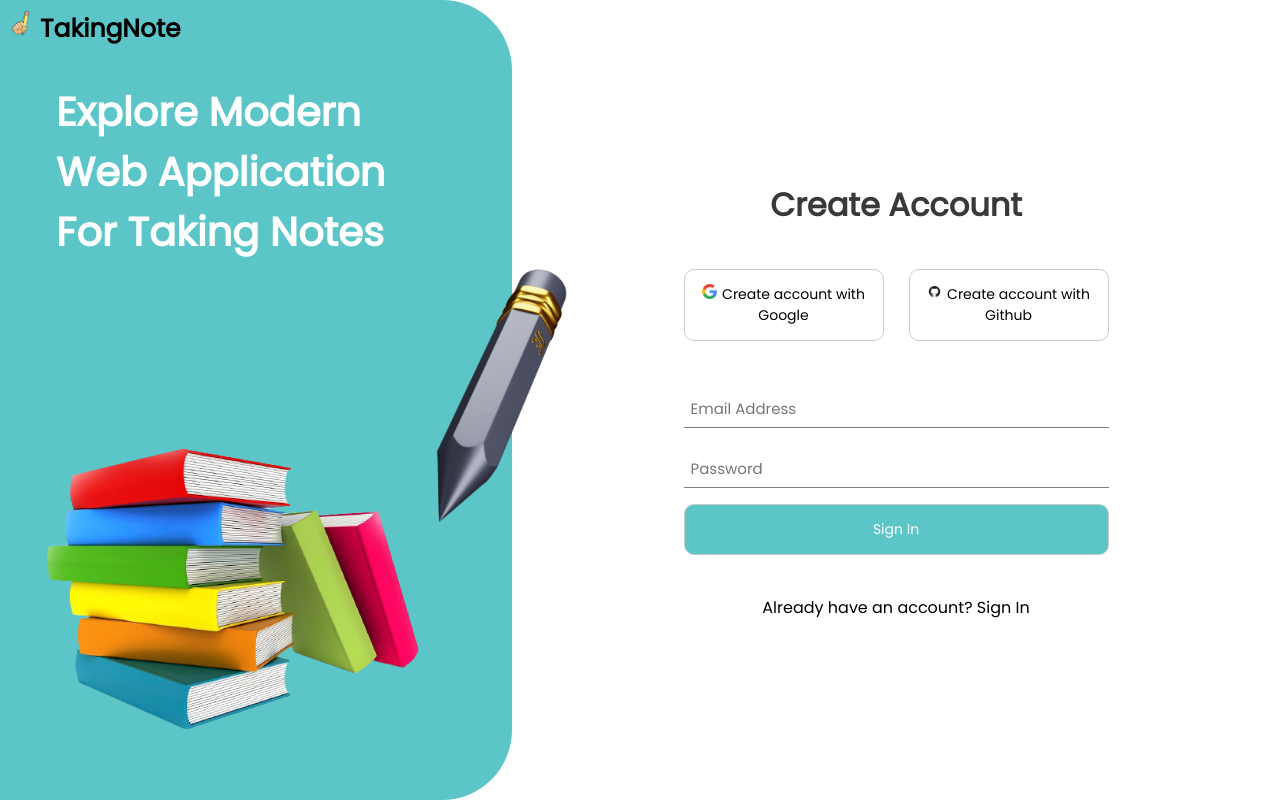
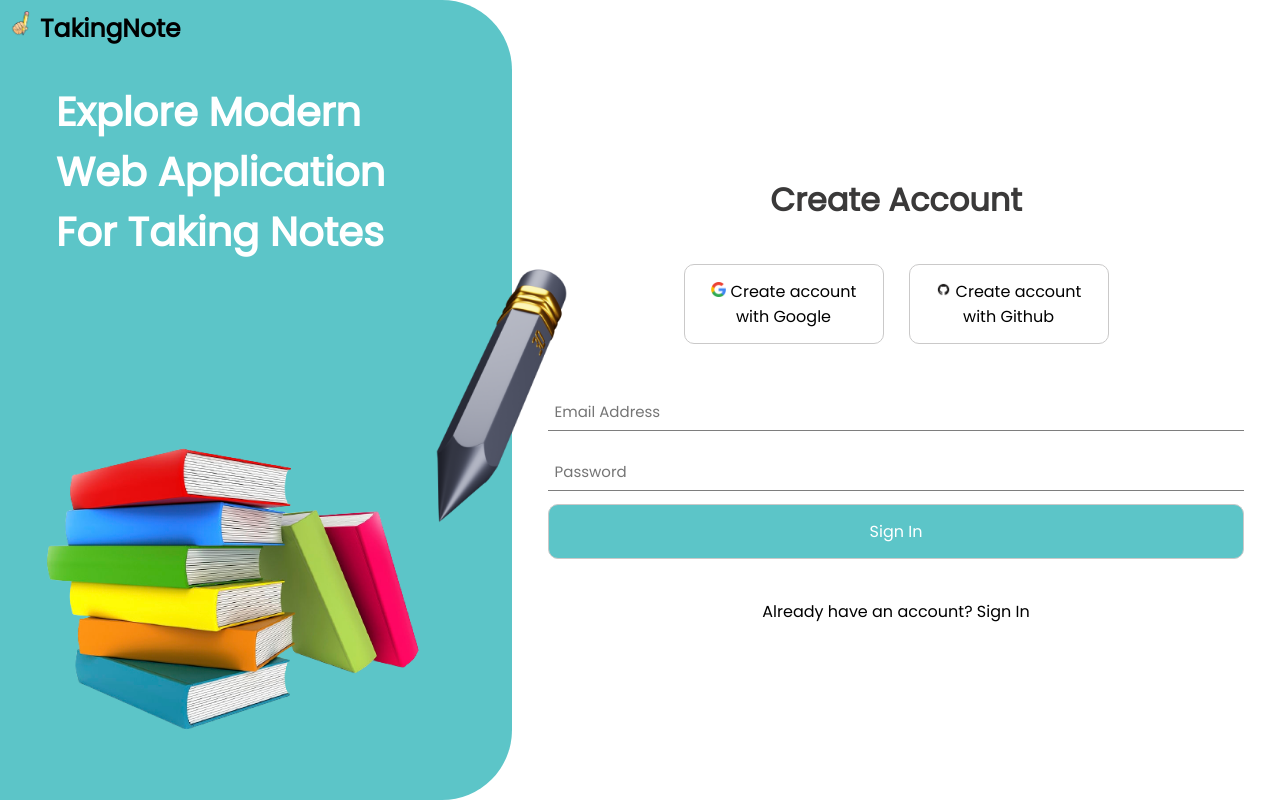
Before and after one commit to PrinceNarteh/evernote-clone, a React (Create React App) app in the folder web/: page /signin in a window 1280 px wide. Built offline with nearby package versions, Linux system fonts and the light colour scheme.

Commit message:
done styling SignIn page

```diff
--- a/web/src/pages/SignIn.tsx
+++ b/web/src/pages/SignIn.tsx
@@ -3,7 +3,7 @@ import styled from "@emotion/styled";
 import { ChangeEvent, FormEvent, useState } from "react";
 import { Link, useNavigate } from "react-router-dom";
 import { GENERICS } from "../components/GlobalStyle";
-import { Button } from "../styles";
+import { Button, Input } from "../styles";
 
 const SIGN_IN_MUTATION = gql`
   mutation ($data: UserInput!) {
@@ -15,7 +15,7 @@ const SIGN_IN_MUTATION = gql`
 
 const SignIn = () => {
   const [form, setForm] = useState({ email: "", password: "" });
-  const [signIn, { loading, error, data }] = useMutation(SIGN_IN_MUTATION);
+  let [signIn, { loading, error }] = useMutation(SIGN_IN_MUTATION);
   const navigate = useNavigate();
 
   const onSubmitHandler = async (evt: FormEvent<HTMLFormElement>) => {
@@ -31,13 +31,14 @@ const SignIn = () => {
       onCompleted: () => {
         navigate("/");
       },
+      onError: () => {
+        loading = false;
+      },
     });
   };
 
   const onChangeHandler = ({ target }: ChangeEvent<HTMLInputElement>) =>
     setForm({ ...form, [target.name]: target.value });
-
-  if (loading) return <p>Loading....</p>;
 
   return (
     <FormWrapper className="login-container">
@@ -59,7 +60,7 @@ const SignIn = () => {
         <div className="form-wrapper">
           <h1>Create Account</h1>
           <div className="links">
-            <Button type="button" id="btn-1">
+            <Button label="" type="button" id="btn-1">
               <a href="https://www.google.com">
                 <img
                   src="google.png"
@@ -70,7 +71,7 @@ const SignIn = () => {
                 Create account with Google
               </a>
             </Button>
-            <Button type="button">
+            <Button label="" type="button">
               <a href="https://www.github.com">
                 <img
                   src="github.png"
@@ -84,24 +85,26 @@ const SignIn = () => {
           </div>
           {error && <p className="error">{error.message}</p>}
           <form onSubmit={onSubmitHandler}>
-            <input
+            <Input
               type="email"
               name="email"
               placeholder="Email Address"
               value={form.email}
               onChange={onChangeHandler}
             />
-            <br />
-            <input
+            <Input
               type="password"
               name="password"
               placeholder="Password"
               value={form.password}
               onChange={onChangeHandler}
             />
-            <br />
-
-            <Button backgroundColor={`${GENERICS.primaryColor}`} fullWidth>
+            <Button
+              backgroundColor={`${GENERICS.primaryColor}`}
+              fullWidth
+              loading={loading}
+              disabled={loading}
+            >
               Sign In
             </Button>
             <br />
@@ -208,16 +211,6 @@ const FormWrapper = styled("div")`
         line-height: 6rem;
       }
 
-      input[type="email"],
-      input[type="password"] {
-        width: 100%;
-        padding: 0.7rem;
-        border: none;
-        outline: none;
-        font-size: 1.5rem;
-        border-bottom: 1px solid #7e7e7e;
-      }
-
       input[type="submit"] {
         width: 100%;
         padding: 1.4rem;
--- a/web/src/styles/Button.tsx
+++ b/web/src/styles/Button.tsx
@@ -1,12 +1,27 @@
 import styled from "@emotion/styled";
 import { css } from "@emotion/react";
 
-interface ButtonProps {
+interface ButtonProps extends React.ComponentProps<"button"> {
   fullWidth?: boolean;
   backgroundColor?: string;
+  label?: string;
+  loading?: boolean;
 }
 
-export const Button = styled.button<ButtonProps>`
+export const Button = (props: ButtonProps) => {
+  const { label, loading, children, ...rest } = props;
+  return (
+    <ButtonStyled {...rest} className={`${loading && "button--loading"}`}>
+      <span className="button__text">
+        {label && `${label}`}
+
+        {children}
+      </span>
+    </ButtonStyled>
+  );
+};
+
+const ButtonStyled = styled.button`
   width: 20rem;
   padding: 1.4rem;
   font-size: 1.4rem;
@@ -15,17 +30,50 @@ export const Button = styled.button<ButtonProps>`
   border-radius: 1rem;
   margin: 0 0 4rem;
   background-color: transparent;
+  position: relative;
 
-  ${({ backgroundColor }) =>
+  ${({ backgroundColor }: any) =>
     backgroundColor &&
     css`
       background-color: ${backgroundColor};
       color: #fff;
     `};
 
-  ${({ fullWidth }) =>
+  ${({ fullWidth }: any) =>
     fullWidth &&
     css`
       width: 100%;
     `}
+
+  .button--text {
+    transition: all 0.2s;
+  }
+
+  &.button--loading .button__text {
+    visibility: hidden;
+    opacity: 0;
+  }
+
+  &.button--loading::after {
+    content: "";
+    position: absolute;
+    width: 2rem;
+    height: 2rem;
+    inset: 0;
+    margin: auto;
+    border: 0.4rem solid transparent;
+    border-top-color: ${({ backgroundColor }: any) =>
+      backgroundColor ? "#fff" : "#777"};
+    border-radius: 50%;
+    animation: spinner 1s linear infinite;
+  }
+
+  @keyframes spinner {
+    from {
+      transform: rotate(0turn);
+    }
+    to {
+      transform: rotate(1turn);
+    }
+  }
 `;
--- /dev/null
+++ b/web/src/styles/Input.tsx
@@ -0,0 +1,10 @@
+import styled from "@emotion/styled";
+
+export const Input = styled.input`
+  width: 100%;
+  padding: 0.7rem;
+  border: none;
+  outline: none;
+  font-size: 1.5rem;
+  border-bottom: 1px solid #7e7e7e;
+`;
--- a/web/src/styles/index.ts
+++ b/web/src/styles/index.ts
@@ -1 +1,2 @@
 export { Button } from "./Button";
+export { Input } from "./Input";
```
